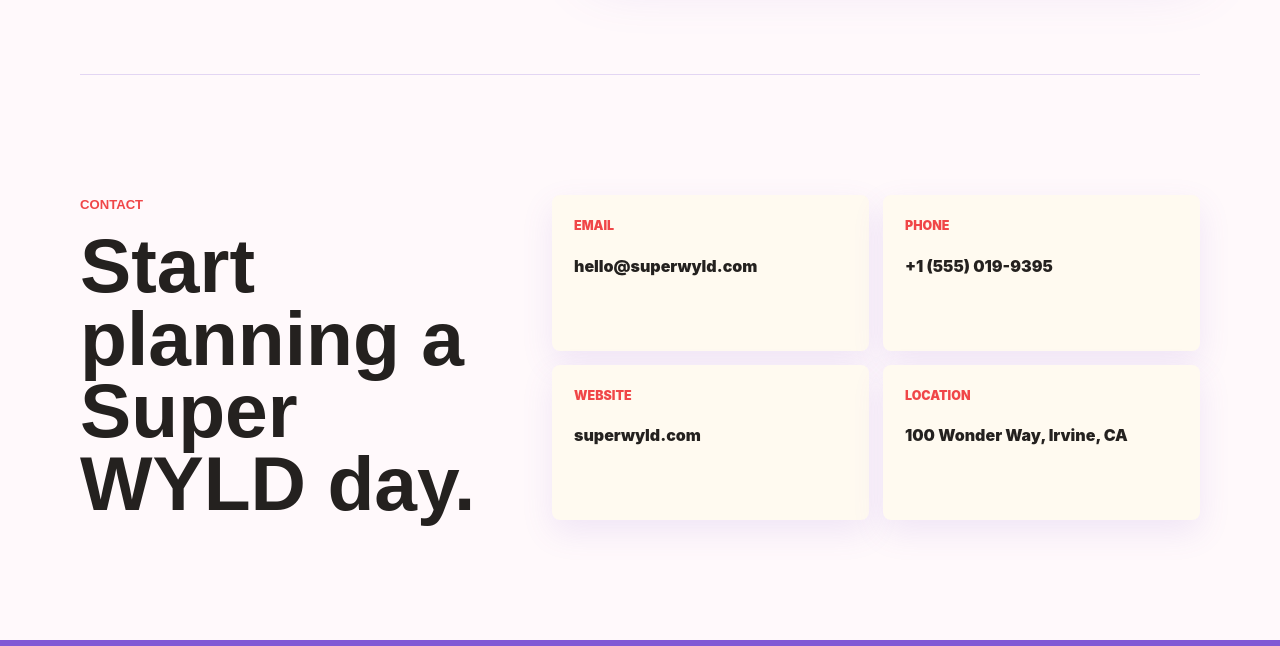
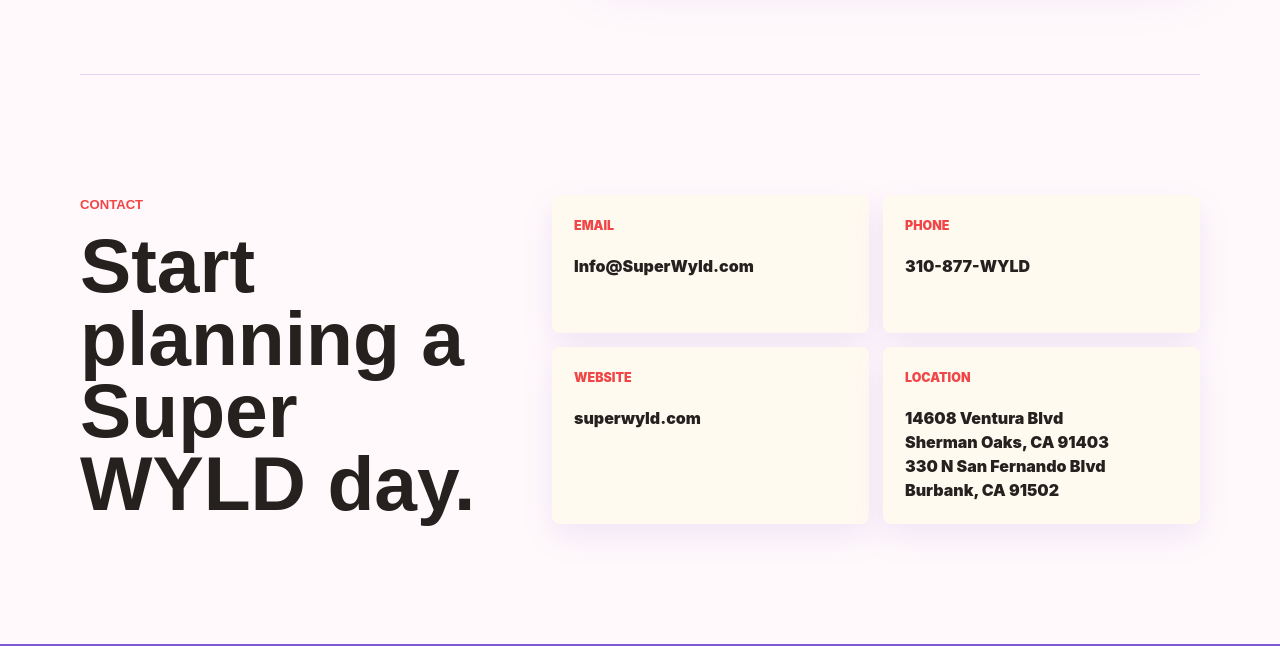
Before and after one commit to ruil-Superwyld/superwyld, a website: page website/index.html in a window 1280 px wide. Shown: the part 3559-4205 px from the top of the page. Drawn offline with Linux system fonts and the light colour scheme; a web font is replaced by a local one.

Commit message:
Update contact information

```diff
--- a/website/index.html
+++ b/website/index.html
@@ -196,13 +196,13 @@
           <h2>Start planning a Super WYLD day.</h2>
         </div>
         <div class="contact-grid">
-          <a href="mailto:hello@superwyld.com">
+          <a href="mailto:Info@SuperWyld.com">
             <span>Email</span>
-            hello@superwyld.com
+            Info@SuperWyld.com
           </a>
-          <a href="tel:+15550199395">
+          <a href="tel:+13108779953">
             <span>Phone</span>
-            +1 (555) 019-9395
+            310-877-WYLD
           </a>
           <a href="https://superwyld.com" target="_blank" rel="noreferrer">
             <span>Website</span>
@@ -210,7 +210,10 @@
           </a>
           <address>
             <span>Location</span>
-            100 Wonder Way, Irvine, CA
+            14608 Ventura Blvd<br />
+            Sherman Oaks, CA 91403<br />
+            330 N San Fernando Blvd<br />
+            Burbank, CA 91502
           </address>
         </div>
       </section>
--- a/website/script.js
+++ b/website/script.js
@@ -131,7 +131,7 @@
   );
 
   formStatus.textContent = `Thanks, ${name}. Opening an email draft for ${date}.`;
-  window.location.href = `mailto:hello@superwyld.com?subject=${subject}&body=${body}`;
+  window.location.href = `mailto:Info@SuperWyld.com?subject=${subject}&body=${body}`;
 });
 
 renderCalendar();
```
